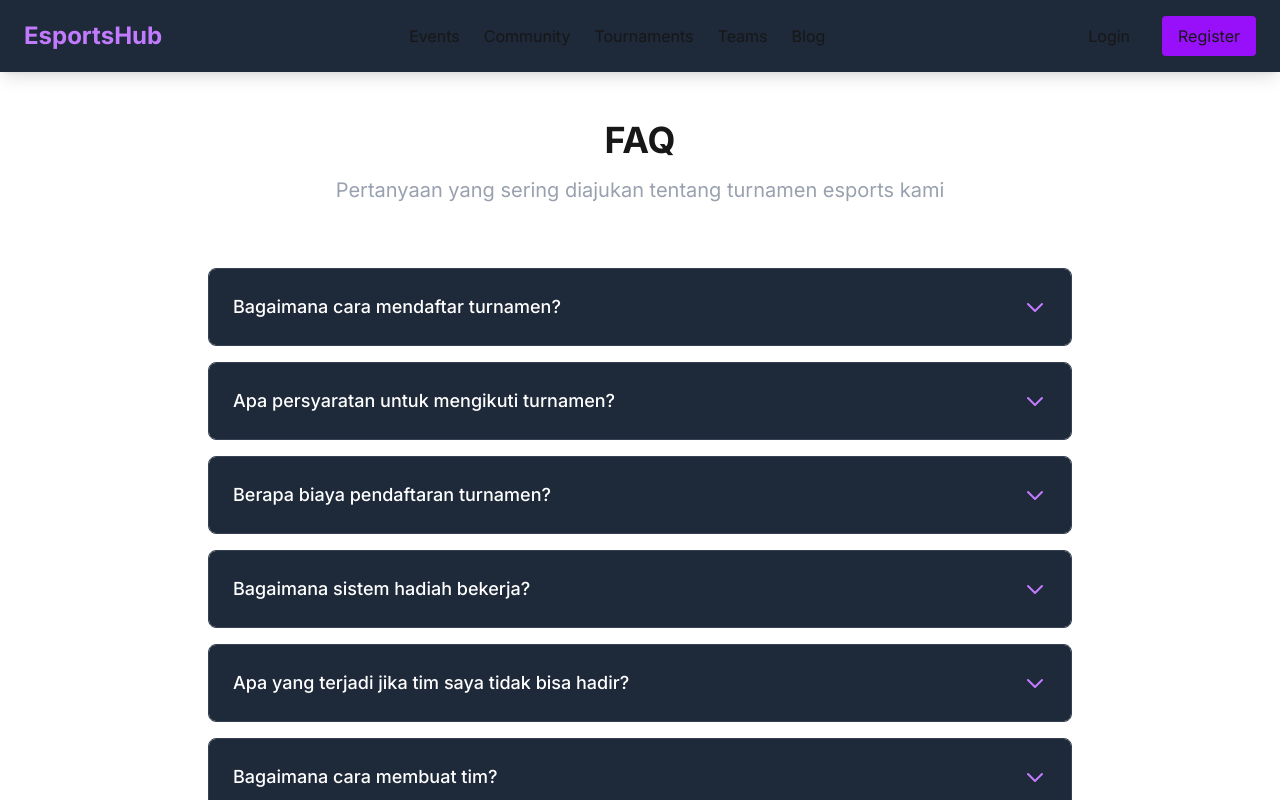
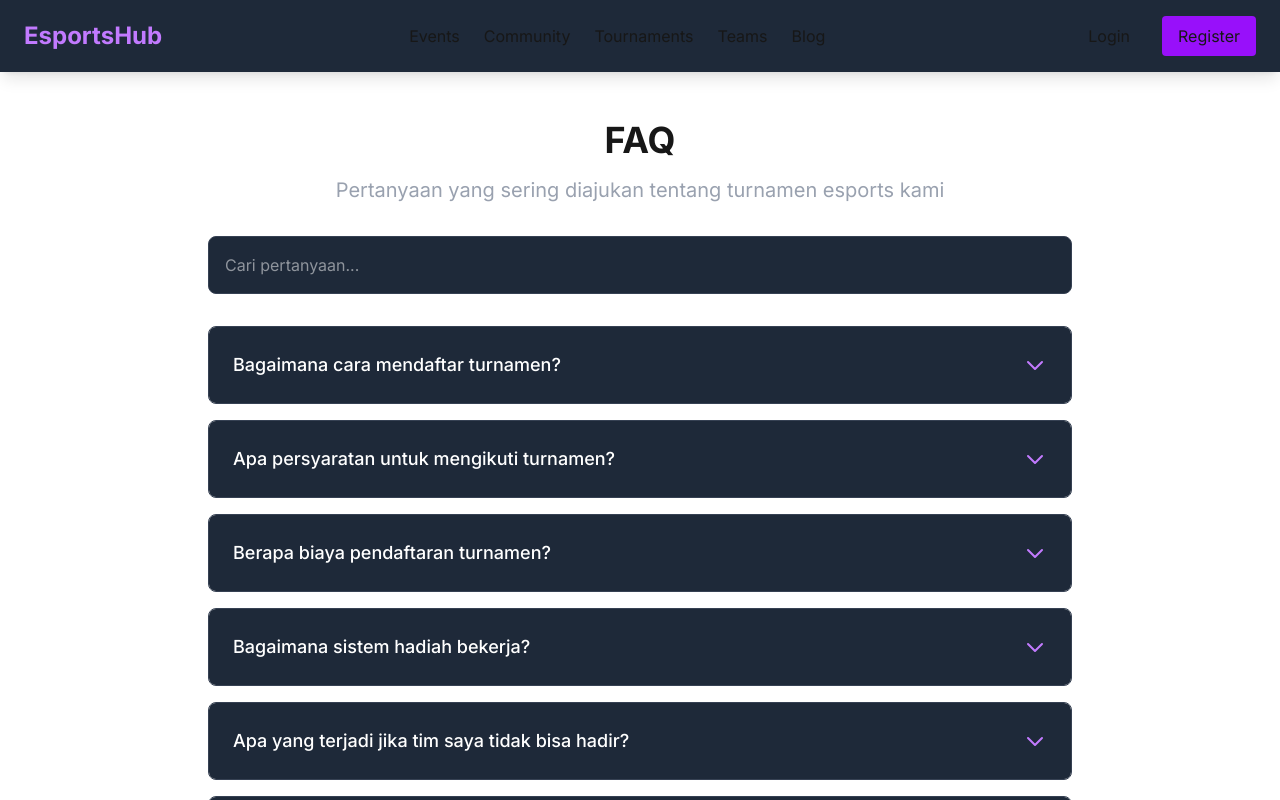
Before and after one commit to nandasurya23/esport, a Next.js app: page /faq in a window 1280 px wide. Shown: the top 800 px of the page. Built offline with nearby package versions, Linux system fonts and the light colour scheme.

Commit message:
page faq

```diff
--- a/app/faq/page.tsx
+++ b/app/faq/page.tsx
@@ -2,11 +2,8 @@
 import { useState } from 'react';
 
 export default function FAQPage() {
+    const [searchTerm, setSearchTerm] = useState('');
     const [activeIndex, setActiveIndex] = useState<number | null>(null);
-
-    const toggleAccordion = (index: number) => {
-        setActiveIndex(activeIndex === index ? null : index);
-    };
 
     const faqs = [
         {
@@ -43,17 +40,42 @@ export default function FAQPage() {
         }
     ];
 
+    const filteredFaqs = faqs.filter(faq =>
+        faq.question.toLowerCase().includes(searchTerm.toLowerCase()) ||
+        faq.answer.toLowerCase().includes(searchTerm.toLowerCase())
+    );
+
+    const toggleAccordion = (index: number) => {
+        setActiveIndex(activeIndex === index ? null : index);
+    };
+
     return (
         <div className="max-w-4xl mx-auto px-4 py-12">
-            <div className="text-center mb-16">
+            <div className="text-center mb-8">
                 <h1 className="text-4xl font-bold mb-4">FAQ</h1>
                 <p className="text-xl text-gray-400">
                     Pertanyaan yang sering diajukan tentang turnamen esports kami
                 </p>
             </div>
 
-            <div className="space-y-4">
-                {faqs.map((faq, index) => (
+            {/* Search Bar */}
+            <div className="mb-8">
+                <input
+                    type="text"
+                    placeholder="Cari pertanyaan..."
+                    className="w-full p-4 bg-gray-800 border border-gray-700 rounded-lg text-white focus:outline-none focus:ring-2 focus:ring-purple-600"
+                    value={searchTerm}
+                    onChange={(e) => {
+                        setSearchTerm(e.target.value);
+                        setActiveIndex(null); // Close all accordions when searching
+                    }}
+                />
+            </div>
+
+            {/* FAQ List */}
+            <div className="space-y-4 mb-12">
+                {filteredFaqs.length > 0 ? (
+                    filteredFaqs.map((faq, index) => (
                         <div key={index} className="border border-gray-700 rounded-lg overflow-hidden">
                             <button
                                 className={`w-full flex justify-between items-center p-6 text-left bg-gray-800 hover:bg-gray-700 transition ${activeIndex === index ? 'bg-gray-700' : ''
@@ -83,15 +105,26 @@ export default function FAQPage() {
                                 <p className="text-gray-300">{faq.answer}</p>
                             </div>
                         </div>
-                ))}
+                    ))
+                ) : (
+                    <div className="text-center py-8 bg-gray-800 rounded-lg">
+                        <p className="text-gray-400">Tidak ditemukan hasil untuk pencarian Anda</p>
+                    </div>
+                )}
             </div>
 
-            <div className="mt-16 bg-gray-800 rounded-lg p-8 text-center">
+            {/* Contact Support */}
+            <div className="bg-gray-800 rounded-lg p-8 text-center">
                 <h2 className="text-2xl font-bold mb-4">Masih ada pertanyaan?</h2>
                 <p className="text-gray-400 mb-6">
                     Jika Anda tidak menemukan jawaban yang Anda cari, jangan ragu untuk menghubungi tim dukungan kami.
                 </p>
-                <button className="bg-purple-600 hover:bg-purple-700 text-white py-3 px-6 rounded-lg font-medium transition">
+                <button
+                    className="bg-purple-600 hover:bg-purple-700 text-white py-3 px-6 rounded-lg font-medium transition"
+                    onClick={() => {
+                        // Add your contact support logic here
+                    }}
+                >
                     Hubungi Support
                 </button>
             </div>
```
Lines whose indentation alone changed are shown as unchanged.
